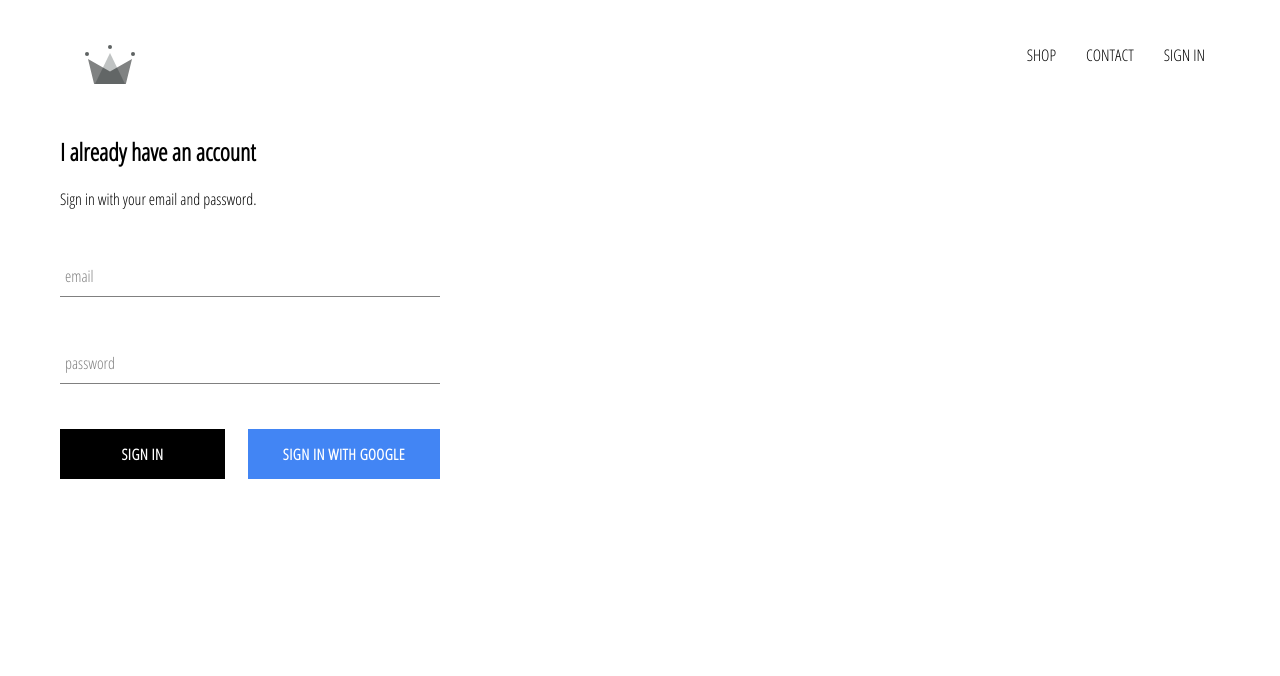
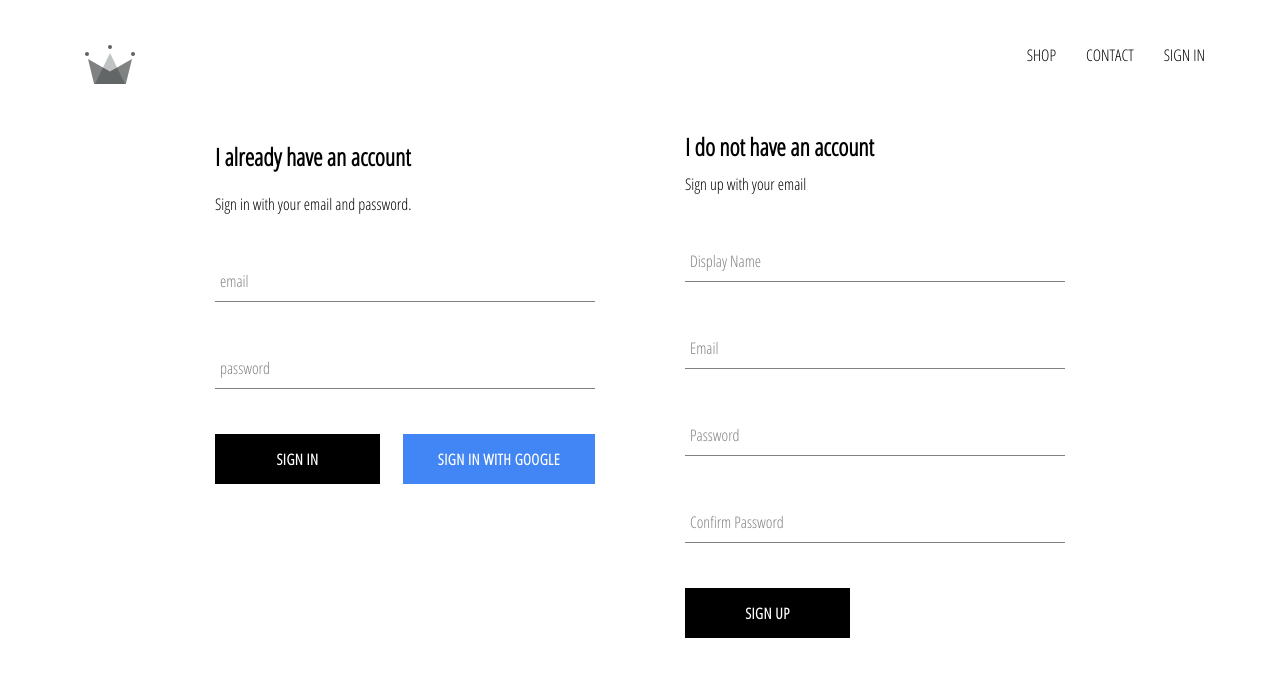
Before and after one commit to SereneMatt/the-retail-giant, a React (Create React App) app: page /signin in a window 1280 px wide. Shown: the top 676 px of the page. Built offline with nearby package versions, Linux system fonts and the light colour scheme; no server answers.

Commit message:
sign up to see usr in firebase

```diff
--- a/src/App.js
+++ b/src/App.js
@@ -23,8 +23,23 @@
 
   componentDidMount() {
     // Without having to manually fetch from server - "open" subscription
-    this.unsubscribeFromAuth = auth.onAuthStateChanged(async user => {
-      createUserProfileDocument(user);
+    this.unsubscribeFromAuth = auth.onAuthStateChanged(async userAuth => {
+      if (userAuth) {
+        const userRef = await createUserProfileDocument(userAuth);
+
+        userRef.onSnapshot(snapshot => {
+          this.setState({
+            currentUser: {
+              id: snapshot.id,
+              ...snapshot.data()
+            }
+          });
+
+          console.log(this.state);
+        });
+      }
+
+      this.setState({ currentUser: userAuth });
     });
   }
 
--- /dev/null
+++ b/src/components/sign-up/sign-up.component.jsx
@@ -0,0 +1,103 @@
+import React from 'react';
+
+import FormInput from '../form-input/form-input.component';
+import CustomButton from '../custom-button/custom-button.component';
+
+import { auth, createUserProfileDocument } from '../../firebase/firebase.utils';
+
+import './sign-up.styles.scss';
+
+class SignUp extends React.Component {
+  constructor() {
+    super();
+
+    this.state = {
+      displayName: '',
+      email: '',
+      password: '',
+      confirmPassword: ''
+    }
+  }
+
+  handleSubmit = async event => {
+    event.preventDefault();
+
+    const { displayName, email, password, confirmPassword } = this.state;
+
+    if (password !== confirmPassword) {
+      alert('passwords do not match');
+      return;
+    }
+
+    try {
+      const { user } = await auth.createUserWithEmailAndPassword(
+        email,
+        password
+      );
+
+      await createUserProfileDocument(user, displayName);
+
+      this.setState({
+        displayName: '',
+        email: '',
+        password: '',
+        confirmPassword: ''
+      });
+    } catch (error) {
+      console.log(error);
+    }
+  }
+
+  handleChange = (event) => {
+    const { name, value } = event.target;
+
+    this.setState({ [name]: value });
+  }
+
+  render() {
+    const { displayName, email, password, confirmPassword } = this.state;
+    return(
+      <div className='sign-up'>
+        <h2 className="title">I do not have an account</h2>
+        <span>Sign up with your email</span>
+        <form className='sign-up-form' onSubmit={ this.handleSubmit }>
+          <FormInput
+            type='text'
+            name='displayName'
+            value={ displayName }
+            onChange={ this.handleChange }
+            label='Display Name'
+            required>
+          </FormInput>
+          <FormInput
+            type='text'
+            name='email'
+            value={ email }
+            onChange={ this.handleChange }
+            label='Email'
+            required>
+          </FormInput>
+          <FormInput
+            type='text'
+            name='password'
+            value={ password }
+            onChange={ this.handleChange }
+            label='Password'
+            required>
+          </FormInput>
+          <FormInput
+            type='text'
+            name='confirmPassword'
+            value={ confirmPassword }
+            onChange={ this.handleChange }
+            label='Confirm Password'
+            required>
+          </FormInput>
+          <CustomButton type='submit'>SIGN UP</CustomButton>
+        </form>
+      </div>
+    )
+  }
+}
+
+export default SignUp;
--- /dev/null
+++ b/src/components/sign-up/sign-up.styles.scss
@@ -0,0 +1,9 @@
+.sign-up {
+  display: flex;
+  flex-direction: column;
+  width: 380px;
+
+  .title {
+    margin: 10px 0;
+  }
+}
--- a/src/pages/sign-in-and-sign-up/sign-in-and-sign-up.component.jsx
+++ b/src/pages/sign-in-and-sign-up/sign-in-and-sign-up.component.jsx
@@ -3,11 +3,13 @@
 import './sign-in-and-sign-up.styles.scss';
 
 import SignIn from '../../components/sign-in/sign-in.component';
+import SignUp from '../../components/sign-up/sign-up.component';
 
 // Why not class component? Keep them separately
 const SignInAndSignUpPage = () => (
-  <div className='sign-in-and-sign-up-page'>
+  <div className='sign-in-and-sign-up'>
     <SignIn />
+    <SignUp />
   </div>
 );
 
--- a/src/pages/sign-in-and-sign-up/sign-in-and-sign-up.styles.scss
+++ b/src/pages/sign-in-and-sign-up/sign-in-and-sign-up.styles.scss
@@ -1,54 +1,6 @@
-$sub-color: grey;
-$main-color: black;
-
-@mixin shrinkLabel {
-  top: -14px;
-  font-size: 12px;
-  color: $main-color;
+.sign-in-and-sign-up {
+  width: 850px;
+  display: flex;
+  justify-content: space-between;
+  margin: 30px auto;
 }
-
-.group {
-  position: relative;
-  margin: 45px 0;
-
-  .form-input {
-    background: none;
-    background-color: white;
-    color: $sub-color;
-    font-size: 18px;
-    padding: 10px 10px 10px 5px;
-    display: block;
-    width: 100%;
-    border: none;
-    border-radius: 0;
-    border-bottom: 1px solid $sub-color;
-    margin: 25px 0;
-
-    &:focus {
-      outline: none;
-    }
-
-    &:focus ~ .form-input-label {
-      @include shrinkLabel();
-    }
-  }
-
-  input[type='password'] {
-    letter-spacing: 0.3em;
-  }
-
-  .form-input-label {
-    color: $sub-color;
-    font-size: 16px;
-    font-weight: normal;
-    position: absolute;
-    pointer-events: none;
-    left: 5px;
-    top: 10px;
-    transition: 300ms ease all;
-
-    &.shrink {
-      @include shrinkLabel();
-    }
-  }
-}
```
